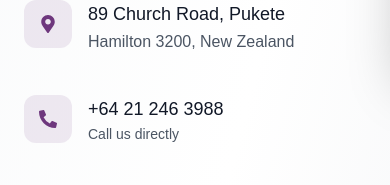
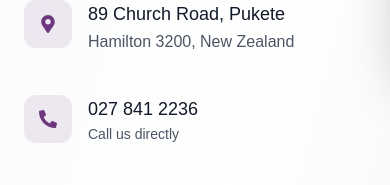
Before and after one commit to Malshi-K/GDC-Digital-Solutions-v3, a Next.js app: page /contact-us in a window 390 px wide. Shown: the part 772-957 px from the top of the page. Built offline with nearby package versions, Linux system fonts and the light colour scheme.

Commit message:
updated phone number

```diff
--- a/components/ContactUs.js
+++ b/components/ContactUs.js
@@ -166,11 +166,11 @@
                   </div>
                   <div>
                     <Link
-                      href="tel:+64212463988"
+                      href="tel:0278412236"
                       className="text-gray-900 font-semibold text-lg hover:text-customPurple transition-colors duration-300 block"
                       onClick={handlePhoneClick}
                     >
-                      +64 21 246 3988
+                      027 841 2236
                     </Link>
                     <p className="text-gray-600 text-sm leading-relaxed">Call us directly</p>
                   </div>
--- a/components/Header.js
+++ b/components/Header.js
@@ -396,7 +396,7 @@
                 <span className="text-sm break-all">digital@gdcgroup.co.nz</span>
               </a>
               <a
-                href="tel:+64212463988"
+                href="tel:0278412236"
                 className="flex items-center text-gray-700 hover:text-purple-600 transition-colors group"
               >
                 <svg className="w-5 h-5 mr-3 group-hover:scale-110 transition-transform flex-shrink-0 text-purple-600" fill="currentColor" viewBox="0 0 20 20">
--- a/components/request-quote/RequestQuoteForm.js
+++ b/components/request-quote/RequestQuoteForm.js
@@ -248,11 +248,11 @@
                   </div>
                   <div>
                     <Link
-                      href="tel:+64212463988"
+                      href="tel:0278412236"
                       className="text-gray-900 font-semibold text-lg hover:text-customPurple transition-colors duration-300 block"
                       onClick={handlePhoneClick}
                     >
-                      +64 21 246 3988
+                      027 841 2236
                     </Link>
                     <p className="text-gray-600 text-sm">Call us directly</p>
                   </div>
```
